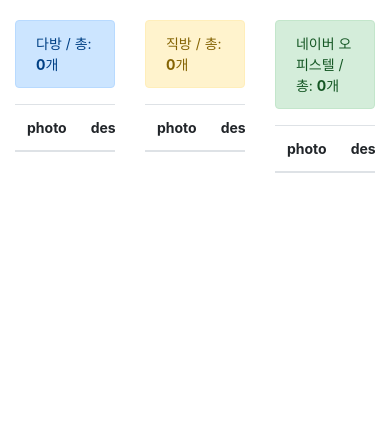
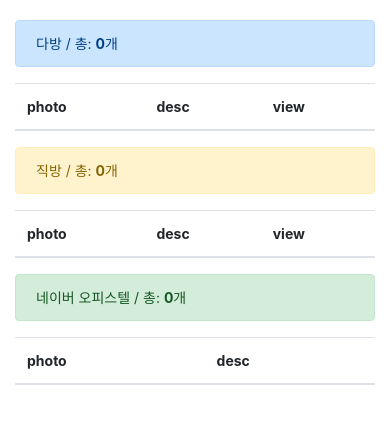
Before and after one commit to agileup/room-fetcher, a website: page index.html in a window 390 px wide. Drawn offline with nearby package versions, Linux system fonts and the light colour scheme; no server answers.

Commit message:
fix(): improve mobile responsive view

```diff
--- a/index.html
+++ b/index.html
@@ -10,12 +10,17 @@
         .strong { font-weight: bold; }
         .col-thumb { width: 80px; height: 80px; text-align: center; }
         .thumb { max-height: 80px; }
+        @media only screen and (min-device-width : 375px) and (max-device-width : 667px) {
+            body { font-size: 2rem; }
+            .col-thumb { width: 160px; height: 160px; text-align: center; }
+            .thumb { max-height: 160px; }
+        }
     </style>
 </head>
 <body>
     <div class="container-fluid">
         <div class="row">
-            <div class="col-4">
+            <div class="col-lg-4 col-md-12">
                 <div class="alert alert-primary">다방 / 총: <span class="strong dabang-total">0</span>개</div>
                 <div class="table-responsive">
                     <table class="table table-striped">
@@ -31,7 +36,7 @@
                     </table>
                 </div>
             </div>
-            <div class="col-4">
+            <div class="col-lg-4 col-md-12">
                 <div class="alert alert-warning">직방 / 총: <span class="strong zigbang-total">0</span>개</div>
                 <div class="table-responsive">
                     <table class="table table-striped">
@@ -47,7 +52,7 @@
                     </table>
                 </div>
             </div>
-            <div class="col-4">
+            <div class="col-lg-4 col-md-12">
                 <div class="alert alert-success">네이버 오피스텔 / 총: <span class="strong naver-total">0</span>개</div>
                 <div class="table-responsive">
                     <table class="table table-striped">
--- a/index.js
+++ b/index.js
@@ -46,6 +46,7 @@ app.get('/fetch', function(req, res) {
             res.status(400).send({ message: response.body })
         } else {
             const body = response.body
+            console.log('dabang>', new Date(), body.total)
             const rooms = body.rooms.sort(function(a,b) {
                 return new Date(b.saved_time) - new Date(a.saved_time)
             })
@@ -74,7 +75,6 @@ app.get('/zigbang', function(req, res) {
                     console.log('z1 error>', response.code, response.body)
                     cb('z1api error')
                 } else {
-                    console.log('z1api>', response.code)
                     cb(null, response.body)
                 }
             })
@@ -95,7 +95,6 @@ app.get('/zigbang', function(req, res) {
                     console.log('z2 error>', response.code, response.body)
                     cb('z2zpi error')
                 } else {
-                    console.log('z2api>', response.code)
                     cb(null, response.body)
                 }
             })
```
